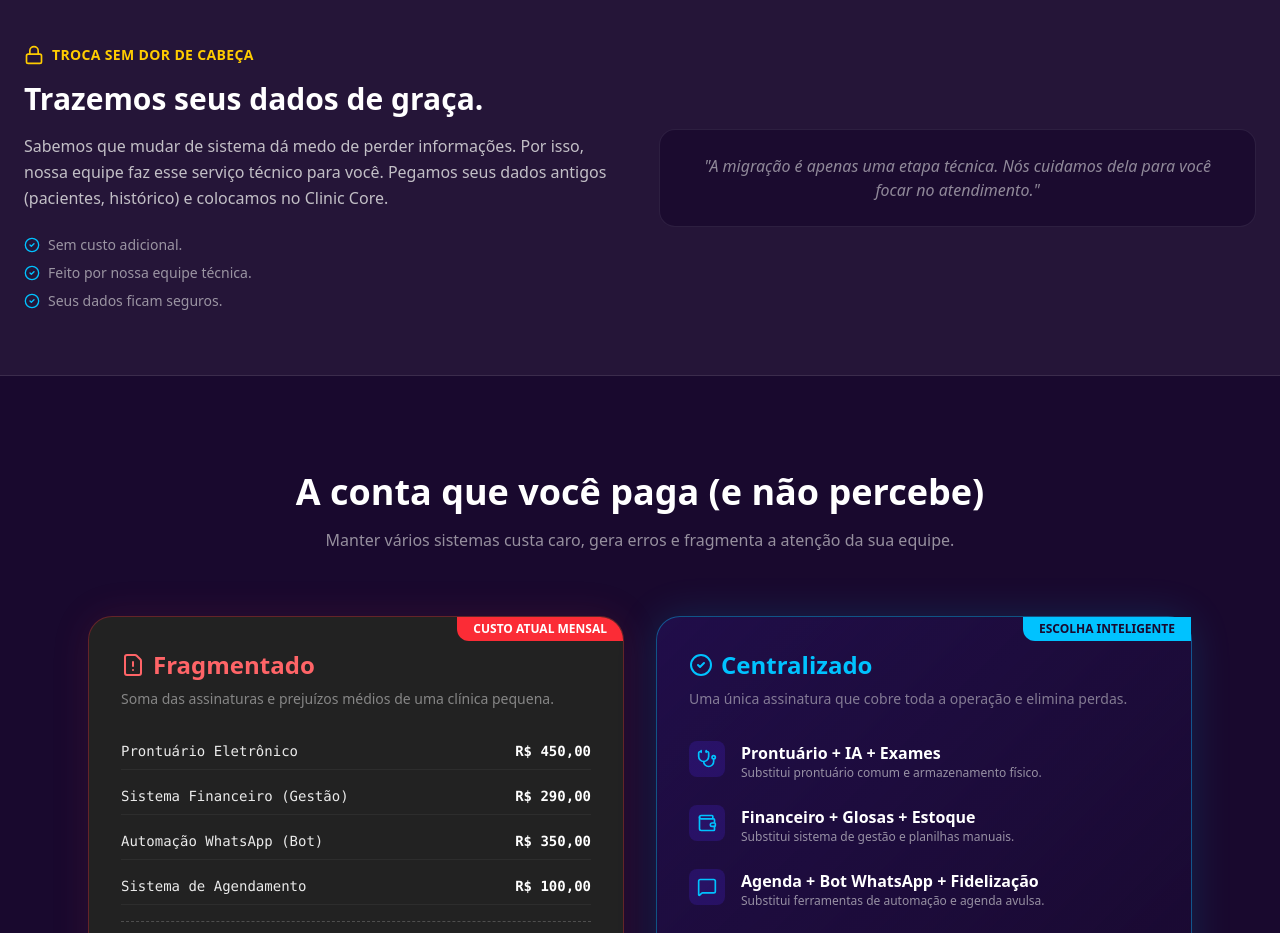
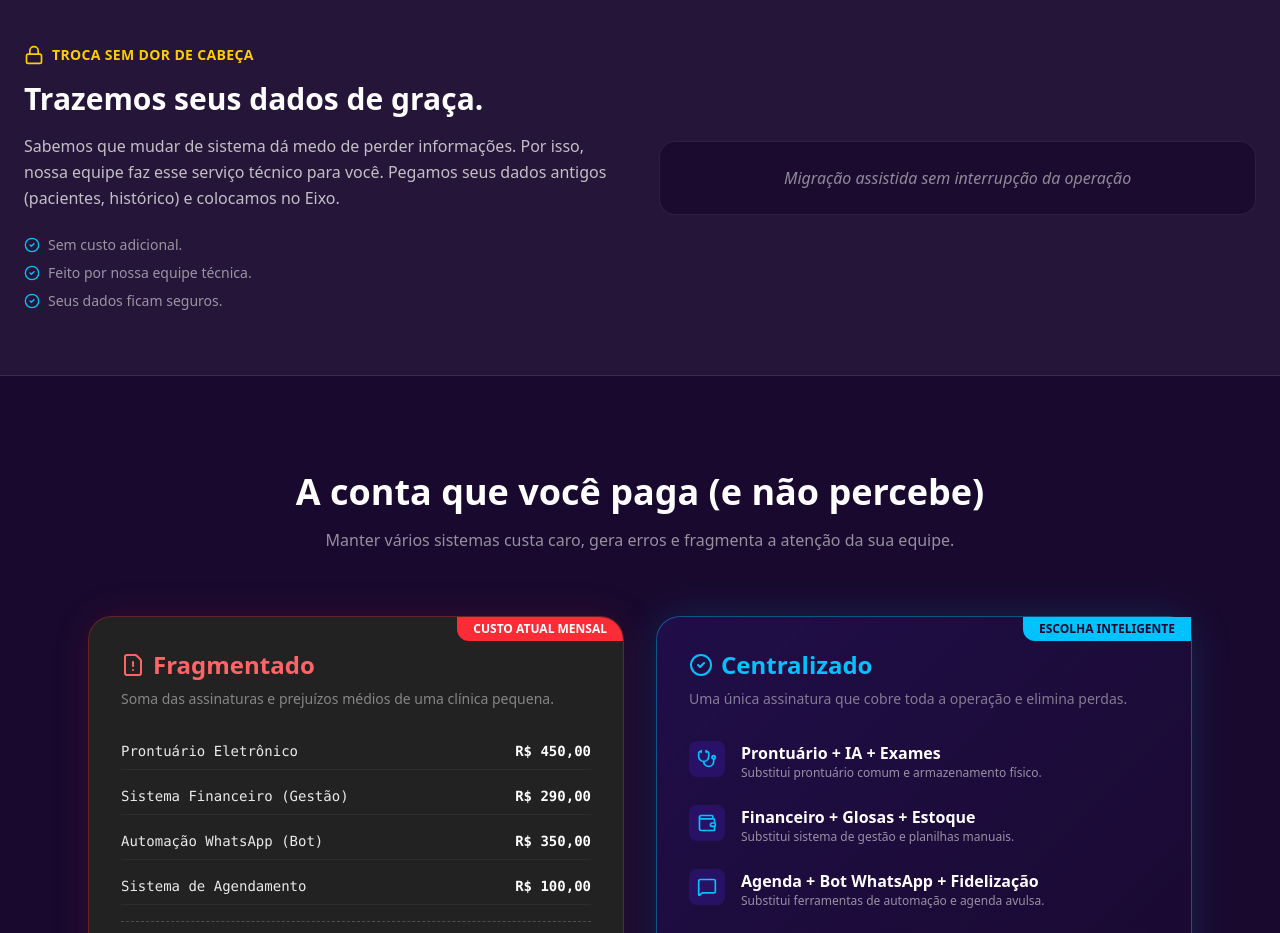
Before and after one commit to YgorMendanha/portfolio, a Next.js app: page /en/projects/eixo in a window 1280 px wide. Shown: the part 2600-3533 px from the top of the page. Built offline with nearby package versions, Linux system fonts and the light colour scheme; no server answers.

Commit message:
change text

```diff
--- a/src/app/[lang]/projects/eixo/components/page/index.tsx
+++ b/src/app/[lang]/projects/eixo/components/page/index.tsx
@@ -584,8 +584,7 @@ export function LandingPageEixo() {
             <p className="text-light-gray/80 mb-6 leading-relaxed">
               Sabemos que mudar de sistema dá medo de perder informações. Por
               isso, nossa equipe faz esse serviço técnico para você. Pegamos
-              seus dados antigos (pacientes, histórico) e colocamos no Clinic
-              Core.
+              seus dados antigos (pacientes, histórico) e colocamos no Eixo.
             </p>
             <div className="flex flex-col gap-2 text-sm text-light-gray/60">
               <div className="flex items-center gap-2">
@@ -604,8 +603,7 @@ export function LandingPageEixo() {
           </div>
           <div className="md:w-1/2 bg-black-purple p-6 rounded-2xl border border-white/10 opacity-80">
             <p className="text-center italic text-light-gray/70">
-              "A migração é apenas uma etapa técnica. Nós cuidamos dela para
-              você focar no atendimento."
+              Migração assistida sem interrupção da operação
             </p>
           </div>
         </div>
```
